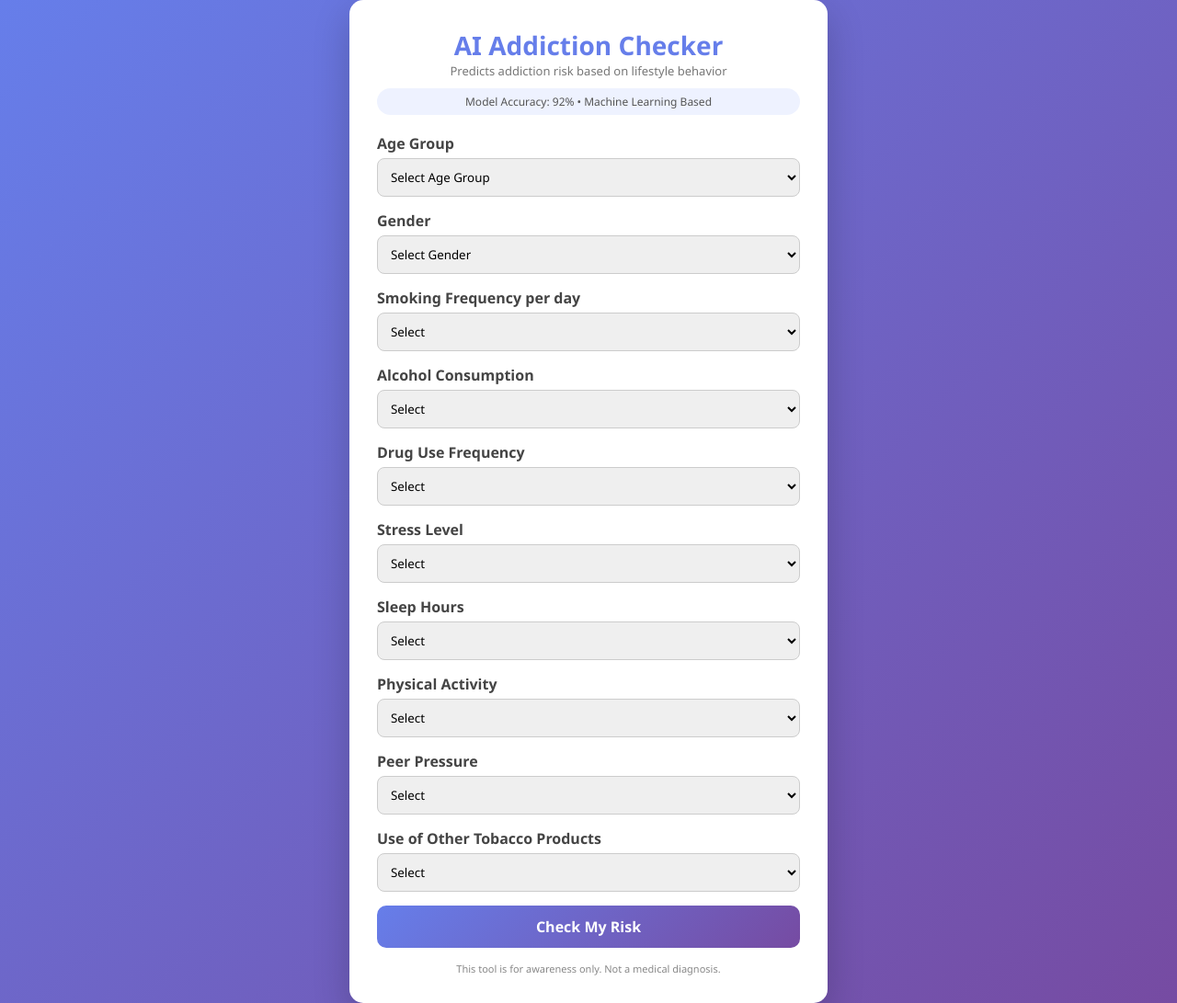
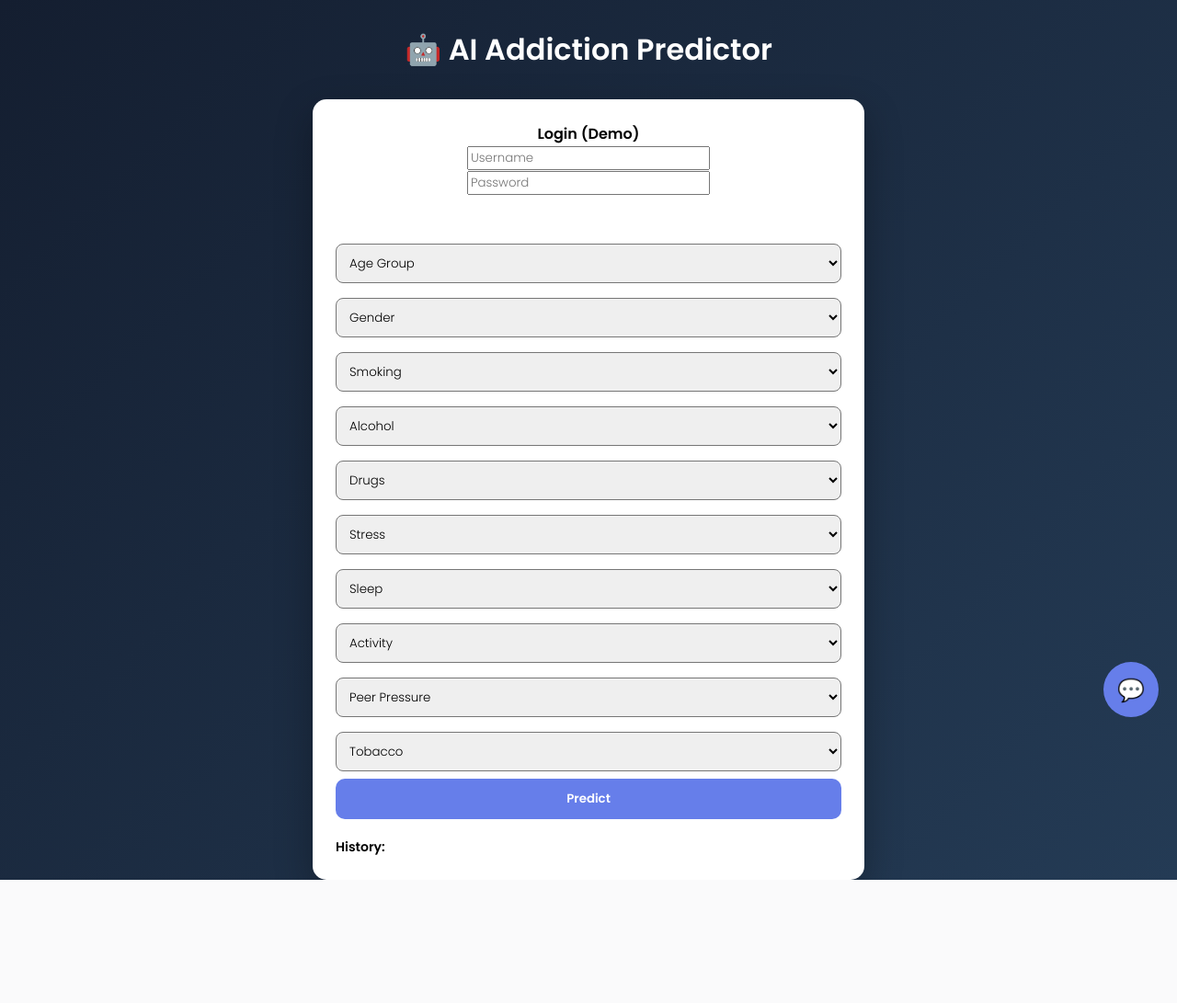
Before and after one commit to 23s035-sys/Addiction-Risk-Predictor, a Flask app: page / in a window 1280 px wide. Shown: the whole page at 92% size. After the commit the page ends 957 px from the top, so only its background shows below. Run offline with Flask 3, Linux system fonts and the light colour scheme; parts of the project's set-up code (start-up, migrations or seed data) failed here and were passed over.

Commit message:
Update index.html

```diff
--- a/templates/index.html
+++ b/templates/index.html
@@ -1,308 +1,223 @@
 <!DOCTYPE html>
 <html>
 <head>
-<title>Addiction Risk Predictor</title>
+<title>AI Addiction Predictor</title>
+
+<link href="https://fonts.googleapis.com/css2?family=Poppins:wght@300;600&display=swap" rel="stylesheet">
+<script src="https://cdn.jsdelivr.net/npm/chart.js"></script>
 
 <style>
-
-*{
-box-sizing:border-box;
-font-family: 'Segoe UI', sans-serif;
-}
+*{font-family:'Poppins',sans-serif;}
 
 body{
 margin:0;
-background: linear-gradient(135deg,#667eea,#764ba2);
-min-height:100vh;
-display:flex;
-align-items:center;
-justify-content:center;
+background:linear-gradient(135deg,#141e30,#243b55);
+color:white;
 }
 
-.container{
-width:520px;
-background:white;
+/* HEADER */
+.header{
+text-align:center;
 padding:30px;
-border-radius:15px;
-box-shadow:0px 15px 40px rgba(0,0,0,0.2);
-animation: fadeIn 0.8s ease;
+font-size:32px;
+font-weight:600;
 }
 
-@keyframes fadeIn{
-from{opacity:0; transform:translateY(20px);}
-to{opacity:1; transform:translateY(0);}
+/* CARD */
+.container{
+width:550px;
+margin:auto;
+background:white;
+color:black;
+padding:25px;
+border-radius:15px;
+box-shadow:0px 15px 40px rgba(0,0,0,0.3);
 }
 
-.logo{
-text-align:center;
-font-size:28px;
-font-weight:bold;
-color:#667eea;
-}
-
-.subtitle{
-text-align:center;
-font-size:13px;
-color:#777;
-margin-bottom:10px;
-}
-
-.badge{
-text-align:center;
-background:#eef2ff;
-padding:6px;
-border-radius:20px;
-font-size:12px;
-margin-bottom:20px;
-color:#555;
-}
-
-label{
-font-weight:600;
-color:#444;
-}
-
+/* INPUT */
 select{
 width:100%;
 padding:10px;
-margin-top:5px;
-margin-bottom:15px;
+margin:8px 0;
 border-radius:8px;
-border:1px solid #ccc;
 }
 
+/* BUTTON */
 button{
 width:100%;
 padding:12px;
 border:none;
 border-radius:10px;
-background:linear-gradient(135deg,#667eea,#764ba2);
+background:#667eea;
 color:white;
-font-size:16px;
-font-weight:bold;
+font-weight:600;
 cursor:pointer;
-transition:0.3s;
-}
-
-button:hover{
-transform:translateY(-2px);
-box-shadow:0px 5px 15px rgba(0,0,0,0.2);
-}
-
-/* LOADER */
-
-.loader{
-display:none;
-text-align:center;
-margin-top:15px;
-}
-
-.spinner{
-border:5px solid #f3f3f3;
-border-top:5px solid #667eea;
-border-radius:50%;
-width:30px;
-height:30px;
-animation: spin 1s linear infinite;
-margin:auto;
-}
-
-@keyframes spin{
-0%{transform:rotate(0deg);}
-100%{transform:rotate(360deg);}
 }
 
 /* RESULT */
-
 .result{
-margin-top:20px;
-padding:15px;
+margin-top:15px;
+padding:10px;
 border-radius:10px;
 text-align:center;
-animation:fadeIn 0.5s ease;
 }
 
-.low{background:#e8f8f0;color:#27ae60;}
-.moderate{background:#fff5e6;color:#e67e22;}
-.high{background:#fdecea;color:#e74c3c;}
-
-.meter{
-height:12px;
-background:#eee;
-border-radius:20px;
-margin-top:10px;
-overflow:hidden;
+/* CHATBOT */
+.chatbot{
+position:fixed;
+bottom:20px;
+right:20px;
+background:#667eea;
+width:60px;
+height:60px;
+border-radius:50%;
+display:flex;
+align-items:center;
+justify-content:center;
+cursor:pointer;
+font-size:24px;
 }
 
-.meter-fill{
-height:100%;
-width:0%;
-transition:1s;
+/* HISTORY */
+.history{
+margin-top:20px;
+font-size:14px;
 }
 
-.low-fill{background:#27ae60;width:30%;}
-.moderate-fill{background:#f39c12;width:65%;}
-.high-fill{background:#e74c3c;width:95%;}
-
-.footer{
-margin-top:15px;
+/* LOGIN */
+.login{
 text-align:center;
-font-size:11px;
-color:#888;
+margin-bottom:20px;
 }
 
 </style>
 
 <script>
-function showLoader(){
-document.getElementById("loader").style.display="block";
+
+function showResult(){
+let risk = document.getElementById("resultText").innerText;
+
+// Save history
+let history = JSON.parse(localStorage.getItem("history") || "[]");
+history.push(risk);
+localStorage.setItem("history", JSON.stringify(history));
+
+// Show history
+document.getElementById("history").innerText = history.join(" | ");
 }
+
+// Fake chatbot
+function openChat(){
+alert("Hi! I am your AI assistant 😊\nReduce stress, sleep well, stay healthy!");
+}
+
 </script>
 
 </head>
 
 <body>
 
+<div class="header">🤖 AI Addiction Predictor</div>
+
 <div class="container">
 
-<div class="logo">AI Addiction Checker</div>
-
-<div class="subtitle">
-Predicts addiction risk based on lifestyle behavior
+<div class="login">
+<b>Login (Demo)</b><br>
+<input placeholder="Username"><br>
+<input placeholder="Password" type="password"><br><br>
 </div>
 
-<div class="badge">
-Model Accuracy: 92% • Machine Learning Based
-</div>
+<form action="/predict" method="post" onsubmit="setTimeout(showResult,500)">
 
-<form action="/predict" method="post" onsubmit="showLoader()">
-
-<label>Age Group</label>
 <select name="Age Group" required>
-<option value="" disabled selected>Select Age Group</option>
-<option>18-25</option>
-<option>26-35</option>
-<option>36-45</option>
-<option>46+</option>
+<option disabled selected>Age Group</option>
+<option>18-25</option><option>26-35</option><option>36-45</option><option>46+</option>
 </select>
 
-<label>Gender</label>
 <select name="Gender" required>
-<option value="" disabled selected>Select Gender</option>
-<option>Male</option>
-<option>Female</option>
+<option disabled selected>Gender</option>
+<option>Male</option><option>Female</option>
 </select>
 
-<label>Smoking Frequency per day</label>
 <select name="Frequency" required>
-<option value="" disabled selected>Select</option>
-<option>0</option>
-<option>1</option>
-<option>2</option>
-<option>3</option>
-<option>4</option>
-<option>5</option>
+<option disabled selected>Smoking</option>
+<option>0</option><option>1</option><option>2</option><option>3</option><option>4</option><option>5</option>
 </select>
 
-<label>Alcohol Consumption</label>
 <select name="Consumption" required>
-<option value="" disabled selected>Select</option>
-<option>Never</option>
-<option>Occasional</option>
-<option>Weekly</option>
-<option>Daily</option>
+<option disabled selected>Alcohol</option>
+<option>Never</option><option>Occasional</option><option>Weekly</option><option>Daily</option>
 </select>
 
-<label>Drug Use Frequency</label>
 <select name="Use Frequency" required>
-<option value="" disabled selected>Select</option>
-<option>Never</option>
-<option>Rarely</option>
-<option>Sometimes</option>
-<option>Often</option>
+<option disabled selected>Drugs</option>
+<option>Never</option><option>Rarely</option><option>Sometimes</option><option>Often</option>
 </select>
 
-<label>Stress Level</label>
 <select name="Stress Level" required>
-<option value="" disabled selected>Select</option>
-<option>Low</option>
-<option>Moderate</option>
-<option>High</option>
+<option disabled selected>Stress</option>
+<option>Low</option><option>Moderate</option><option>High</option>
 </select>
 
-<label>Sleep Hours</label>
 <select name="Sleep Hours" required>
-<option value="" disabled selected>Select</option>
-<option><5</option>
-<option>5-7</option>
-<option>7-9</option>
-<option>>9</option>
+<option disabled selected>Sleep</option>
+<option><5</option><option>5-7</option><option>7-9</option><option>>9</option>
 </select>
 
-<label>Physical Activity</label>
 <select name="Physical Activity" required>
-<option value="" disabled selected>Select</option>
-<option>Low</option>
-<option>Moderate</option>
-<option>High</option>
+<option disabled selected>Activity</option>
+<option>Low</option><option>Moderate</option><option>High</option>
 </select>
 
-<label>Peer Pressure</label>
 <select name="Related to" required>
-<option value="" disabled selected>Select</option>
-<option>No</option>
-<option>Sometimes</option>
-<option>Yes</option>
+<option disabled selected>Peer Pressure</option>
+<option>No</option><option>Sometimes</option><option>Yes</option>
 </select>
 
-<label>Use of Other Tobacco Products</label>
 <select name="Use of other Tobacco Products" required>
-<option value="" disabled selected>Select</option>
-<option>No</option>
-<option>Yes</option>
+<option disabled selected>Tobacco</option>
+<option>No</option><option>Yes</option>
 </select>
 
-<button type="submit">Check My Risk</button>
-
-<div id="loader" class="loader">
-<div class="spinner"></div>
-<p>Analyzing your lifestyle...</p>
-</div>
+<button>Predict</button>
 
 </form>
 
 {% if result %}
+<div class="result">
+<h2 id="resultText">{{ result }}</h2>
+<p>{{ message }}</p>
+</div>
 
-{% if result == "Low Risk" %}
-<div class="result low">
-{% elif result == "Moderate Risk" %}
-<div class="result moderate">
-{% else %}
-<div class="result high">
+<!-- CHART -->
+<canvas id="chart"></canvas>
+
+<script>
+new Chart(document.getElementById("chart"), {
+type: 'bar',
+data: {
+labels: ["Low", "Moderate", "High"],
+datasets: [{
+label: "Risk Level",
+data: [
+{{ 1 if result=="Low Risk" else 0 }},
+{{ 1 if result=="Moderate Risk" else 0 }},
+{{ 1 if result=="High Risk" else 0 }}
+]
+}]
+}
+});
+</script>
+
 {% endif %}
 
-<h3>{{ result }}</h3>
-<p>{{ message }}</p>
-
-<div class="meter">
-{% if result == "Low Risk" %}
-<div class="meter-fill low-fill"></div>
-{% elif result == "Moderate Risk" %}
-<div class="meter-fill moderate-fill"></div>
-{% else %}
-<div class="meter-fill high-fill"></div>
-{% endif %}
+<div class="history">
+<b>History:</b> <span id="history"></span>
 </div>
 
 </div>
 
-{% endif %}
-
-<div class="footer">
-This tool is for awareness only. Not a medical diagnosis.
-</div>
-
-</div>
+<div class="chatbot" onclick="openChat()">💬</div>
 
 </body>
 </html>
```
